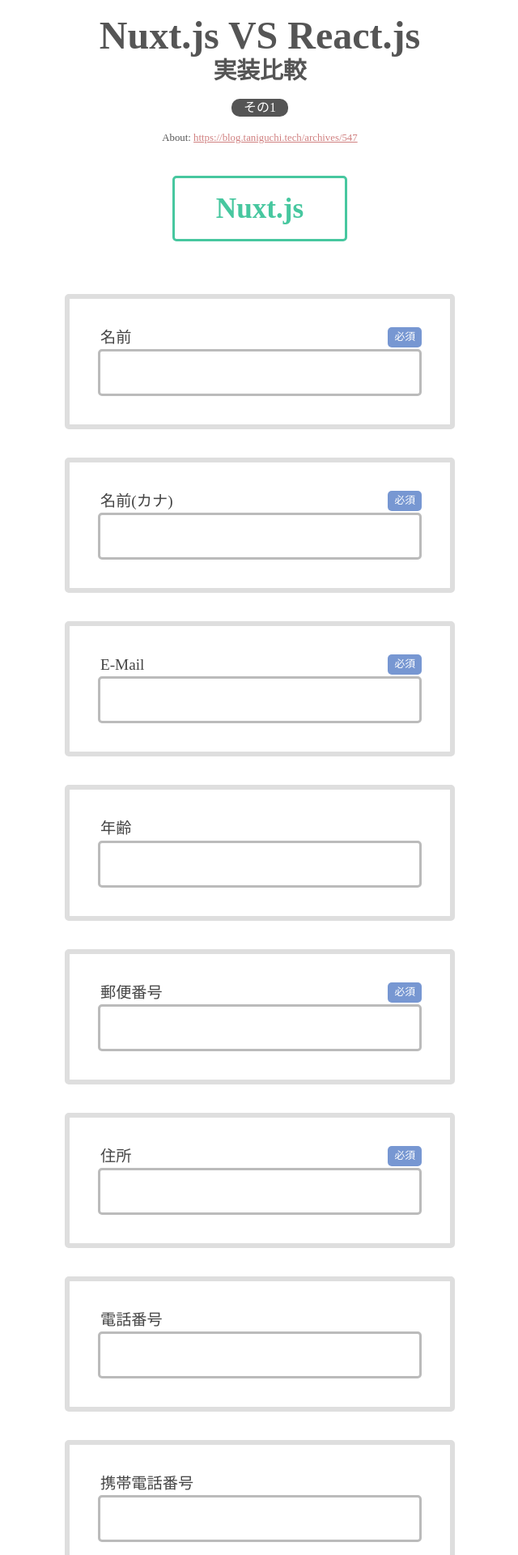
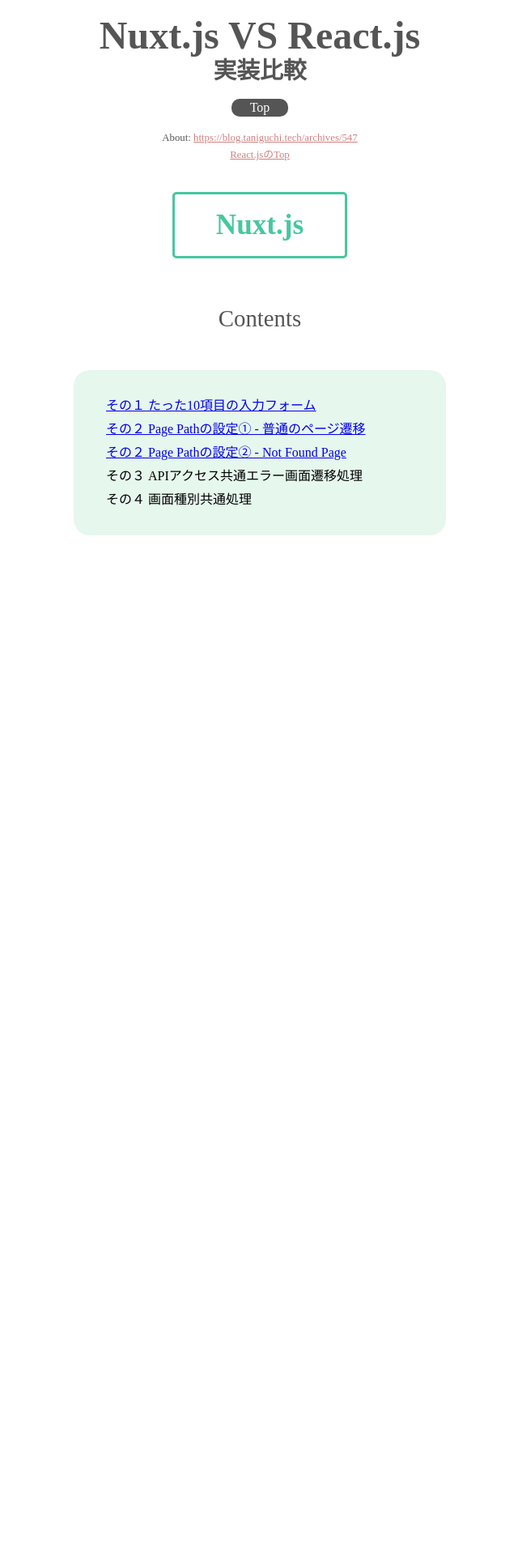
Before and after one commit to taniguchi15/compar-nuxt-react-nuxt, a Nuxt app: page / in a window 1280 px wide. Shown: the part 80-2000 px from the top of the page at 81% size, without its empty margins (319-959 px from the left). After the commit the page ends 800 px from the top, so only its background shows below. Built offline with nearby package versions, Linux system fonts and the light colour scheme.

Commit message:
その２ ページ追加

```diff
--- a/assets/reset.css
+++ b/assets/reset.css
@@ -21,6 +21,9 @@
 	font: inherit;
 	vertical-align: baseline;
 }
+h1, h2, h3, h4, h5, h6, p {
+    color: #555;
+}
 article, aside, details, figcaption, figure,
 footer, header, hgroup, menu, nav, section {
 	display: block;
--- a/components/atoms/view/Title.vue
+++ b/components/atoms/view/Title.vue
@@ -3,7 +3,8 @@
     <h1>Nuxt.js VS React.js</h1>
     <p class="compar">実装比較</p>
     <p class="detail" v-if="detail">{{detail}}</p>
-    <p class="about" v-if="url">About: <a :href="url">{{url}}</a></p>
+    <p class="link" v-if="url">About: <a :href="url">{{url}}</a></p>
+    <p class="link" v-if="viewReactTop"><a href="/react">React.jsのTop</a></p>
     <h2>Nuxt.js</h2>
   </div>
 </template>
@@ -19,6 +20,10 @@
     url: {
       type: String,
       default: null
+    },
+    viewReactTop: {
+      type: Boolean,
+      default: false
     }
   }
 })
@@ -32,7 +37,6 @@
     a
       color: #d08080
     h1, h2, p
-      color: #555
       text-align: center
     h1
       margin: 20px 0 5px
@@ -49,7 +53,8 @@
       width: 4em
       padding: 3px
       border-radius: 10px
-    p.about
+    p.link
+      margin: 8px
       font-size: 0.8em
     h2
       margin: 40px auto 20px
--- a/pages/index.vue
+++ b/pages/index.vue
@@ -1,208 +1,51 @@
 <template>
-  <div class="page-sono-1">
+  <div class="page-index">
     <Title
-      :detail="'その1'"
+      :detail="'Top'"
       :url="'https://blog.taniguchi.tech/archives/547'"
+      :viewReactTop="true"
     />
-    <InputText
-      :label="'名前'"
-      :keyName="'name'"
-      :value="inputs.name"
-      :onChange="onChange"
-      :required="true"
-      :viewValidationResult="viewValidationResult"
-    />
-    <InputText
-      :label="'名前(カナ)'"
-      :keyName="'nameKana'"
-      :value="inputs.nameKana"
-      :onChange="onChange"
-      :required="true"
-      :regex="/^[ァ-ヶー　]+$/"
-      :viewValidationResult="viewValidationResult"
-    />
-    <InputText
-      :label="'E-Mail'"
-      :keyName="'email'"
-      :value="inputs.email"
-      :onChange="onChange"
-      :required="true"
-      :regex="/^[a-zA-Z0-9.!#$%&'*+\/=?^_`{|}~-]+@[a-zA-Z0-9-]+(?:\.[a-zA-Z0-9-]+)*$/"
-      :viewValidationResult="viewValidationResult"
-    />
-    <InputText
-      :label="'年齢'"
-      :keyName="'age'"
-      :value="inputs.age"
-      :onChange="onChange"
-      :regex="/^\d{1,3}$/"
-      :viewValidationResult="viewValidationResult"
-    />
-    <InputText
-      :label="'郵便番号'"
-      :keyName="'zipCode'"
-      :value="inputs.zipCode"
-      :onChange="onChange"
-      :required="true"
-      :regex="/^\d{7}$/"
-      :viewValidationResult="viewValidationResult"
-    />
-    <InputText
-      :label="'住所'"
-      :keyName="'address'"
-      :value="inputs.address"
-      :onChange="onChange"
-      :required="true"
-      :viewValidationResult="viewValidationResult"
-    />
-    <InputText
-      :label="'電話番号'"
-      :keyName="'tel'"
-      :value="inputs.tel"
-      :onChange="onChange"
-      :regex="/^\d{10}$/"
-      :viewValidationResult="viewValidationResult"
-    />
-    <InputText
-      :label="'携帯電話番号'"
-      :keyName="'mobileNumber'"
-      :value="inputs.mobileNumber"
-      :onChange="onChange"
-      :regex="/^\d{11}$/"
-      :viewValidationResult="viewValidationResult"
-    />
-    <InputText
-      :label="'趣味・特技'"
-      :keyName="'hobby'"
-      :value="inputs.hobby"
-      :onChange="onChange"
-      :viewValidationResult="viewValidationResult"
-    />
-    <InputText
-      :label="'勤務先電話番号'"
-      :keyName="'workTel'"
-      :value="inputs.workTel"
-      :onChange="onChange"
-      :regex="/^\d{10,11}$/"
-      :viewValidationResult="viewValidationResult"
-    />
-    <div class="errors" v-if="viewValidationResult">
-      <p v-if="!isValidTelOrMobile">電話番号、もしくは携帯電話番号のいずれか１つは入力が必要です。</p>
-      <p v-if="!isValidNoMobile">携帯電話番号のない方は、勤務先電話番号の入力が必要です。</p>
-    </div>
-    <p class="button" @click="send">送信</p>
+    <p class="contents">Contents</p>
+    <ul>
+      <li><NuxtLink to="/sono-1">その１ たった10項目の入力フォーム</NuxtLink></li>
+      <li><NuxtLink to="/sono-2">その２ Page Pathの設定① - 普通のページ遷移</NuxtLink></li>
+      <li><NuxtLink to="/sono-2-2">その２ Page Pathの設定② - Not Found Page</NuxtLink></li>
+      <li>その３ APIアクセス共通エラー画面遷移処理</li>
+      <li>その４ 画面種別共通処理</li>
+    </ul>
   </div>
 </template>
 
 <script lang="ts">
 import Vue from 'vue'
 import Title from '@/components/atoms/view/Title.vue'
-import InputText from '@/components/atoms/input/Text.vue'
 
 export default Vue.extend({
   components: {
-    Title,
-    InputText
-  },
-  data() {
-    return {
-      inputs: {
-        name: '',
-        nameKana: '',
-        email: '',
-        age: '',
-        zipCode: '',
-        address: '',
-        tel: '',
-        mobileNumber: '',
-        hobby: '',
-        workTel: '',
-      },
-      valids: {
-        name: false,
-        nameKana: false,
-        email: false,
-        age: false,
-        zipCode: false,
-        address: false,
-        tel: false,
-        mobileNumber: false,
-        hobby: false,
-        workTel: false,
-      },
-      viewValidationResult: false,
-    }
-  },
-  computed: {
-      isValidTelOrMobile(): boolean {
-        return !!this.inputs.tel || !!this.inputs.mobileNumber
-      },
-      isValidNoMobile(): boolean {
-        return !!this.inputs.mobileNumber || !!this.inputs.workTel
-      }
-  },
-  methods: {
-    onChange(key: string, value: string, isValid: boolean) {
-      this.inputs = {
-        ...this.inputs,
-        [key]: value
-      }
-      this.valids = {
-        ...this.valids,
-        [key]: isValid
-      }
-    },
-    send() {
-      this.viewValidationResult = true
-
-      const valid = Object.values(this.valids).every(bool => bool) &&
-        this.isValidTelOrMobile &&
-        this.isValidNoMobile
-
-      if (!valid) return
-
-      fetch("/api/v1/user", {
-        method: 'POST',
-        headers: {
-          'Content-Type': 'application/json'
-        },
-        body: JSON.stringify({
-          ...this.inputs,
-          age: Number(this.inputs.age),
-          zipCode: Number(this.inputs.zipCode),
-        })
-      }).then(() => {
-        alert('succsess')
-        this.viewValidationResult = false
-      })
-    }
+    Title
   }
 })
 </script>
 
 <style lang="sass" scoped>
-.page-sono-1
+.page-index
   margin: 50px auto
   width: 600px
   display: flex
   flex-direction: column
-  .errors
-    width: 480px
-    margin: 20px auto 10px
-    font-size: 0.8em
-    display: block
-    p
-      color: #e46a6a
-      margin: 10px 0
-  .button
-    width: 450px
-    padding: 20px
-    margin: 20px auto
-    color: #444
-    background-color: #c7d8f1
-    border-radius: 3px
+  .contents
     text-align: center
-    font-size: 1.1em
-    &:hover
-      background-color: #b6cbe8
+    font-size: 1.8em
+    margin: 10px 0 50px
+  ul
+    margin: auto
+    width: 380px
+    padding: 30px 40px
+    border-radius: 20px
+    background-color: #e6f7ed
+    li
+      line-height: 1.8em
+      a
+        &:hover
+          font-size: 1.05em
 </style>
--- /dev/null
+++ b/pages/sono-2.vue
@@ -0,0 +1,31 @@
+<template>
+  <div class="page-sono-2">
+    <Title
+      :detail="'その２'"
+      :url="'https://blog.taniguchi.tech/archives/547'"
+    />
+    <p class="sono-2">その２</p>
+  </div>
+</template>
+
+<script lang="ts">
+import Vue from 'vue'
+import Title from '@/components/atoms/view/Title.vue'
+
+export default Vue.extend({
+  components: {
+    Title
+  },
+})
+</script>
+
+<style lang="sass" scoped>
+.page-sono-2
+  margin: 50px auto
+  width: 600px
+  display: flex
+  flex-direction: column
+  .sono-2
+    font-size: 1.5em
+    text-align: center
+</style>
```
Also changed, not shown: pages/sono-1.vue (added, +208 -0 lines).
